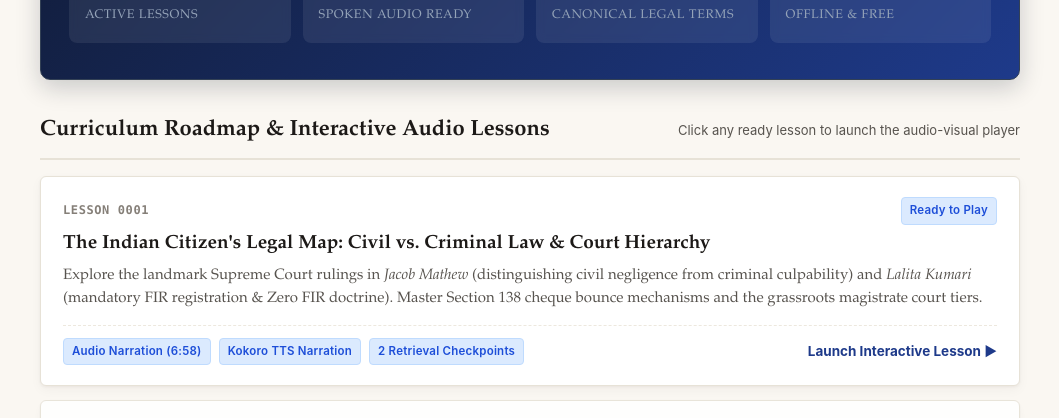
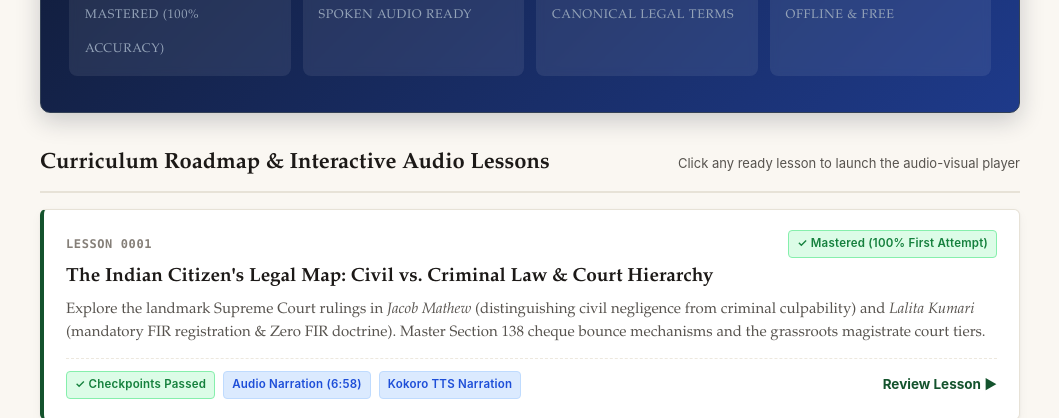
Before and after one commit to bneevan/teach.me.law, a plain HTML site: page index.html in a window 1280 px wide. Shown: the part 357-775 px from the top of the page, without its empty margins (110-1169 px from the left). Drawn offline with Linux system fonts and the light colour scheme.

Commit message:
docs(mastery): update Course Dashboard to record Lesson 0001 mastery

```diff
--- a/index.html
+++ b/index.html
@@ -451,7 +451,7 @@
       <div class="progress-stats-grid">
         <div class="stat-card">
           <span class="stat-number">1 / 4</span>
-          <span class="stat-label">Active Lessons</span>
+          <span class="stat-label">Mastered (100% Accuracy)</span>
         </div>
         <div class="stat-card">
           <span class="stat-number">6m 58s</span>
@@ -477,11 +477,11 @@
 
       <div class="card-list">
 
-        <!-- Lesson 0001: Active -->
-        <a href="lessons/0001-the-legal-landscape-civil-vs-criminal.html" class="dash-card">
+        <!-- Lesson 0001: Mastered -->
+        <a href="lessons/0001-the-legal-landscape-civil-vs-criminal.html" class="dash-card" style="border-left: 4px solid var(--accent-green);">
           <div class="dash-card-header">
             <span class="dash-card-num">LESSON 0001</span>
-            <span class="badge-tag badge-ready">Ready to Play</span>
+            <span class="badge-tag badge-mastered">✓ Mastered (100% First Attempt)</span>
           </div>
           <h3 class="dash-card-title">The Indian Citizen's Legal Map: Civil vs. Criminal Law & Court Hierarchy</h3>
           <p class="dash-card-desc">
@@ -489,11 +489,11 @@
           </p>
           <div class="dash-card-bottom">
             <div class="card-badges">
+              <span class="badge-tag badge-mastered">✓ Checkpoints Passed</span>
               <span class="badge-tag badge-ready">Audio Narration (6:58)</span>
               <span class="badge-tag badge-ready">Kokoro TTS Narration</span>
-              <span class="badge-tag badge-ready">2 Retrieval Checkpoints</span>
             </div>
-            <span class="card-play-action">Launch Interactive Lesson ▶</span>
+            <span class="card-play-action" style="color: var(--accent-green);">Review Lesson ▶</span>
           </div>
         </a>
 
```
